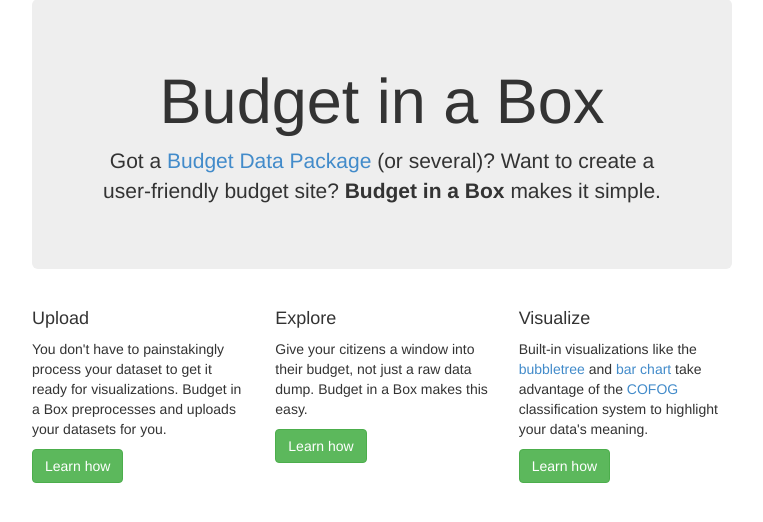
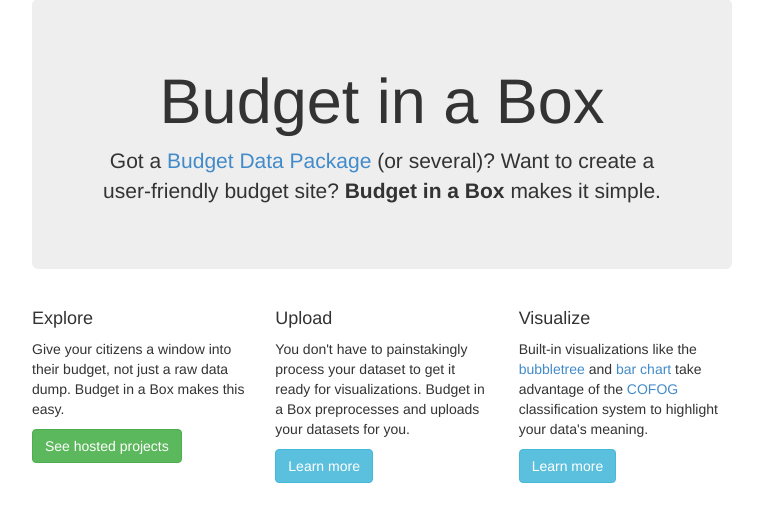
Before and after one commit to openspending-archive/biab, a Django app: page / in a window 1280 px wide. Shown: the part 73-595 px from the top of the page, without its empty margins (258-1021 px from the left). Run offline with Django 3.2, Linux system fonts and the light colour scheme; parts of the project's set-up code (start-up, migrations or seed data) failed here and were passed over; some libraries are stand-ins or nearby versions.

Commit message:
Added projects index. Fixes #74.

```diff
--- a/biab/bdpsite/templates/bdpsite/welcome.html
+++ b/biab/bdpsite/templates/bdpsite/welcome.html
@@ -10,19 +10,19 @@
 
 <div class="row marketing">
     <div class="col-md-4">
+        <h4>Explore</h4>
+        <p>Give your citizens a window into their budget, not just a raw data dump. Budget in a Box makes this easy.</p>
+        <p><a class="btn btn-success" href="/projects/" role="button">See hosted projects</a></p>
+    </div>
+    <div class="col-md-4">
         <h4>Upload</h4>
         <p>You don't have to painstakingly process your dataset to get it ready for visualizations. Budget in a Box preprocesses and uploads your datasets for you.</p>
-        <p><a class="btn btn-success" href="/help/#upload" role="button">Learn how</a></p>
-    </div>
-    <div class="col-md-4">
-        <h4>Explore</h4>
-        <p>Give your citizens a window into their budget, not just a raw data dump. Budget in a Box makes this easy.</p>
-        <p><a class="btn btn-success" href="/help/#explore" role="button">Learn how</a></p>
+        <p><a class="btn btn-info" href="/help/#upload" role="button">Learn more</a></p>
     </div>
     <div class="col-md-4">
         <h4>Visualize</h4>
         <p>Built-in visualizations like the <a href="#">bubbletree</a> and <a href="#">bar chart</a> take advantage of the <a href="">COFOG</a> classification system to highlight your data's meaning.</p>
-        <p><a class="btn btn-success" href="/help/#visualize" role="button">Learn how</a></p>
+        <p><a class="btn btn-info" href="/help/#visualize" role="button">Learn more</a></p>
     </div>
 </div>
 
--- a/biab/bdpsite/urls.py
+++ b/biab/bdpsite/urls.py
@@ -15,6 +15,8 @@ urlpatterns = patterns('',
     url(r'^$', 'bdpsite.views.welcome'),
     url(r'^help/$',
         'bdpsite.views.help'),
+    url(r'^projects/$',
+        'bdpsite.views.projects'),
 
     url(r'^user/new/$', 'bdpsite.views.createuser'),
     url(r'^user/login/$', 'bdpsite.views.login'),
--- a/biab/bdpsite/views.py
+++ b/biab/bdpsite/views.py
@@ -75,6 +75,12 @@ def welcome(request):
 def help(request):
     return render_to_response("bdpsite/help.html",
         {},
+        context_instance=RequestContext(request))
+
+def projects(request):
+    projects = Project.objects.all()
+    return render_to_response("bdpsite/projects.html",
+        {"projects": projects},
         context_instance=RequestContext(request))
 
 def createuser(request):
```
Also changed, not shown: biab/bdpsite/templates/bdpsite/projects.html (added, +16 -0 lines).
